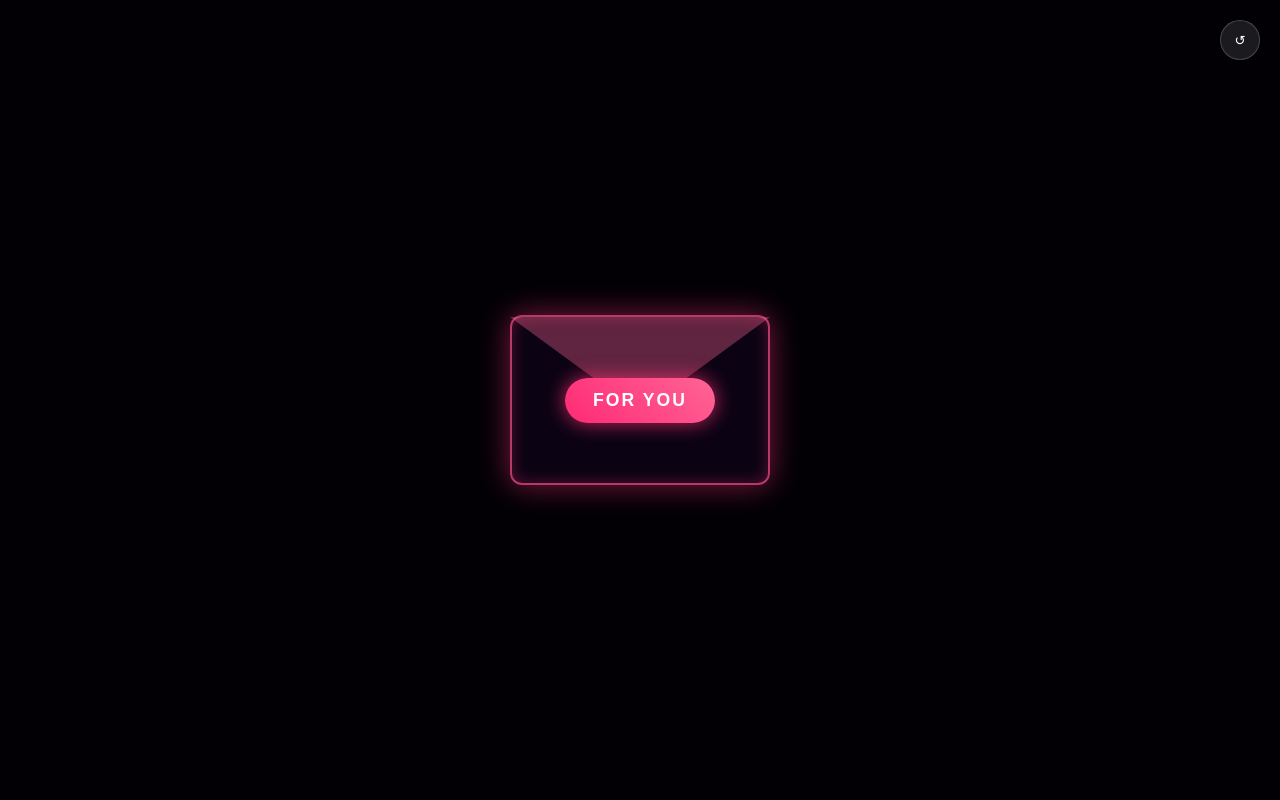
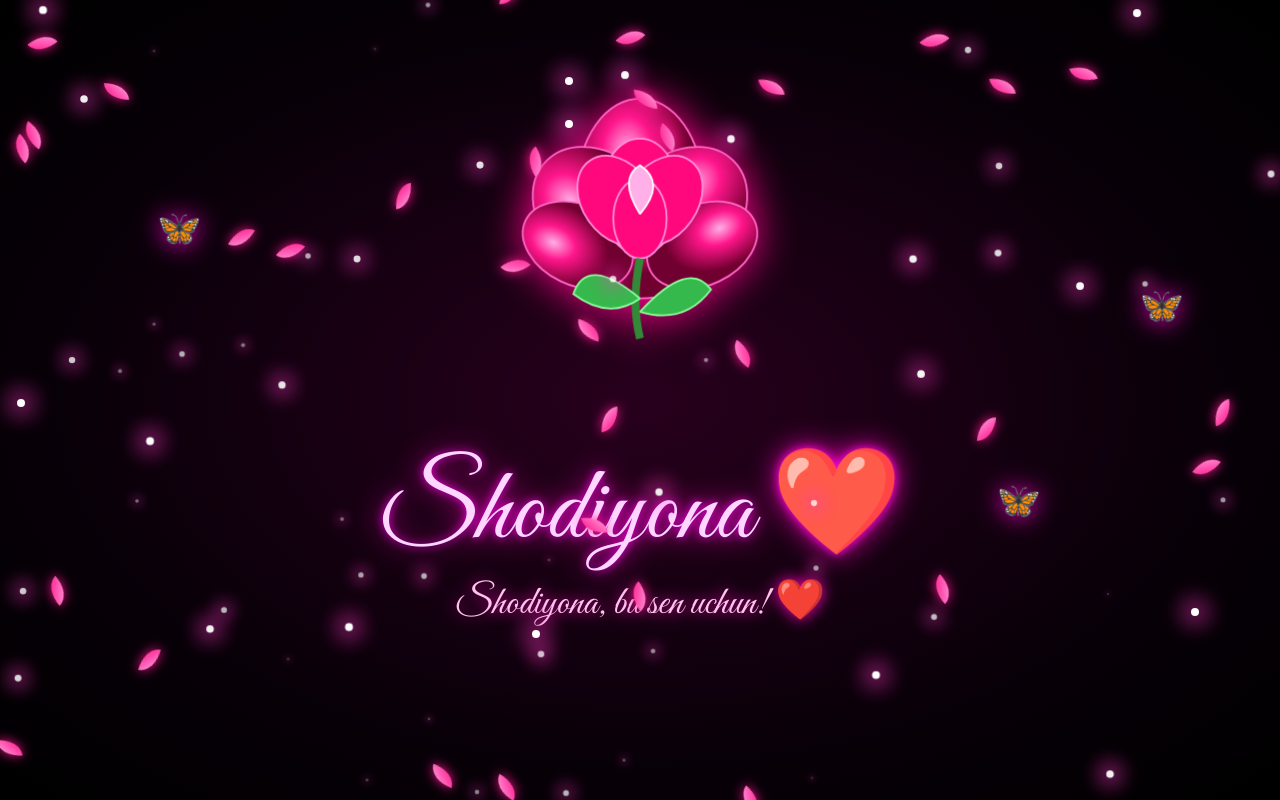
Before and after one commit to loaderuki-dot/my_website1, a plain HTML site: page index.html in a window 1280 px wide. Drawn offline with nearby package versions, Linux system fonts and the light colour scheme; animation ran at ten frames a second.

Commit message:
Refactor index.html with updated styles and content

```diff
--- a/index.html
+++ b/index.html
@@ -1,333 +1,221 @@
+
 <!DOCTYPE html>
 <html lang="uz">
 <head>
-  <meta charset="UTF-8">
-  <meta name="viewport" content="width=device-width, initial-scale=1.0">
-  <title>For Shodiyona</title>
-  <style>
-    * {
-      box-sizing: border-box;
-      margin: 0;
-      padding: 0;
-    }
-    body {
-      background-color: #020005;
-      color: #fff;
-      font-family: 'Segoe UI', Tahoma, Geneva, Verdana, sans-serif;
-      overflow: hidden;
-      height: 100vh;
-      display: flex;
-      justify-content: center;
-      align-items: center;
-    }
-    #canvas-container {
-      position: absolute;
-      top: 0;
-      left: 0;
-      width: 100%;
-      height: 100%;
-      z-index: 1;
-    }
+<meta charset="UTF-8">
+<meta name="viewport" content="width=device-width, initial-scale=1.0">
+<title>Shodiyona ❤️</title>
 
-    /* ENVELOPE CARD */
-    .envelope-wrapper {
-      position: relative;
-      z-index: 10;
-      cursor: pointer;
-      transition: transform 0.5s ease, opacity 0.8s ease;
-    }
-    .envelope-wrapper.hide {
-      opacity: 0;
-      pointer-events: none;
-      transform: scale(0.8);
-    }
-    .envelope {
-      width: 260px;
-      height: 170px;
-      background: rgba(15, 5, 25, 0.75);
-      border: 2px solid rgba(255, 80, 140, 0.7);
-      border-radius: 12px;
-      box-shadow: 0 0 30px rgba(255, 50, 120, 0.5), inset 0 0 15px rgba(255, 50, 120, 0.3);
-      display: flex;
-      justify-content: center;
-      align-items: center;
-      position: relative;
-      backdrop-filter: blur(8px);
-    }
-    .envelope::before {
-      content: '';
-      position: absolute;
-      top: 0;
-      width: 0;
-      height: 0;
-      border-left: 130px solid transparent;
-      border-right: 130px solid transparent;
-      border-top: 95px solid rgba(255, 100, 150, 0.35);
-    }
-    .btn-for-you {
-      padding: 12px 28px;
-      background: linear-gradient(45deg, #ff2a75, #ff6496);
-      border: none;
-      border-radius: 25px;
-      color: #fff;
-      font-size: 1.1rem;
-      font-weight: bold;
-      letter-spacing: 2px;
-      box-shadow: 0 0 20px rgba(255, 42, 117, 0.8);
-      cursor: pointer;
-      transition: all 0.3s ease;
-      z-index: 2;
-    }
-    .btn-for-you:hover {
-      transform: scale(1.08);
-      box-shadow: 0 0 30px rgba(255, 42, 117, 1);
-    }
+<link href="https://fonts.googleapis.com/css2?family=Great+Vibes&display=swap" rel="stylesheet">
 
-    /* CONTROLS */
-    .controls {
-      position: absolute;
-      top: 20px;
-      right: 20px;
-      z-index: 20;
-      display: flex;
-      gap: 10px;
-    }
-    .icon-btn {
-      background: rgba(255, 255, 255, 0.1);
-      border: 1px solid rgba(255, 255, 255, 0.2);
-      color: #fff;
-      width: 40px;
-      height: 40px;
-      border-radius: 50%;
-      display: flex;
-      justify-content: center;
-      align-items: center;
-      cursor: pointer;
-      backdrop-filter: blur(5px);
-      transition: 0.3s;
-    }
-    .icon-btn:hover {
-      background: rgba(255, 42, 117, 0.4);
-    }
-  </style>
-  <script src="https://cdnjs.cloudflare.com/ajax/libs/three.js/r128/three.min.js"></script>
+<style>
+*{margin:0;padding:0;box-sizing:border-box}
+
+body{
+ background:#050008;
+ overflow:hidden;
+ height:100vh;
+ display:flex;
+ justify-content:center;
+ align-items:center;
+}
+
+.scene{
+ position:relative;
+ width:100%;
+ height:100vh;
+ display:flex;
+ justify-content:center;
+ align-items:center;
+ background:radial-gradient(ellipse,#28001d 0%,#080008 65%,#000 100%);
+ overflow:hidden;
+}
+
+.rose{
+ position:absolute;
+ top:12%;
+ width:260px;
+ height:260px;
+ animation:float 4s ease-in-out infinite;
+ filter:drop-shadow(0 0 20px #ff008c);
+}
+
+.rose svg{width:100%;height:100%}
+
+@keyframes float{
+ 0%,100%{transform:translateY(0) scale(1)}
+ 50%{transform:translateY(-15px) scale(1.05)}
+}
+
+.name{
+ position:absolute;
+ top:55%;
+ width:100%;
+ text-align:center;
+ font-family:'Great Vibes',cursive;
+ font-size:clamp(55px,10vw,105px);
+ color:#ff9de5;
+ text-shadow:0 0 10px #ff00aa,0 0 30px #ff008c;
+ animation:glow 2s infinite alternate;
+}
+
+@keyframes glow{
+ from{filter:brightness(.8)}
+ to{filter:brightness(1.5)}
+}
+
+.message{
+ position:absolute;
+ top:72%;
+ width:100%;
+ text-align:center;
+ color:#ffc3ed;
+ font-family:'Great Vibes',cursive;
+ font-size:clamp(25px,5vw,40px);
+ text-shadow:0 0 15px #ff00bb;
+ animation:appear 3s ease both;
+}
+
+@keyframes appear{
+ from{opacity:0;transform:translateY(25px)}
+ to{opacity:1;transform:translateY(0)}
+}
+
+.petal{
+ position:absolute;
+ top:-30px;
+ width:17px;
+ height:25px;
+ border-radius:100% 0 100% 0;
+ background:linear-gradient(135deg,#ffb0e9,#ff007b);
+ box-shadow:0 0 12px #ff168f;
+ animation:fall linear infinite;
+}
+
+@keyframes fall{
+ to{transform:translateY(110vh) rotate(720deg)}
+}
+
+.butterfly{
+ position:absolute;
+ color:#ff8cde;
+ font-size:35px;
+ filter:drop-shadow(0 0 12px #ff00cc);
+ animation:fly 8s ease-in-out infinite alternate;
+}
+
+.b1{top:30%;left:10%}
+.b2{top:40%;right:10%;animation-delay:2s}
+.b3{top:65%;left:75%;animation-delay:1s}
+
+@keyframes fly{
+ 0%{transform:translate(0,0) rotate(-15deg)}
+ 50%{transform:translate(35px,-40px) rotate(15deg)}
+ 100%{transform:translate(-20px,20px) rotate(-10deg)}
+}
+
+.star{
+ position:absolute;
+ width:4px;
+ height:4px;
+ border-radius:50%;
+ background:white;
+ box-shadow:0 0 12px 3px #ff39c5;
+ animation:twinkle 1.5s infinite alternate;
+}
+
+@keyframes twinkle{
+ from{opacity:.2;transform:scale(.5)}
+ to{opacity:1;transform:scale(2)}
+}
+</style>
 </head>
+
 <body>
 
-  <div class="controls">
-    <button class="icon-btn" id="replay-btn" title="Qayta boshlash">↺</button>
-  </div>
+<div class="scene" id="scene">
 
-  <div class="envelope-wrapper" id="envelope">
-    <div class="envelope">
-      <button class="btn-for-you">FOR YOU</button>
-    </div>
-  </div>
+<!-- ATIRGUL -->
+<div class="rose">
+<svg viewBox="0 0 300 300">
 
-  <div id="canvas-container"></div>
+<defs>
+ <radialGradient id="rose" cx="40%" cy="30%">
+  <stop offset="0%" stop-color="#ffb0e8"/>
+  <stop offset="40%" stop-color="#ff168b"/>
+  <stop offset="100%" stop-color="#70002f"/>
+ </radialGradient>
+</defs>
 
-  <script>
-    const container = document.getElementById('canvas-container');
-    const scene = new THREE.Scene();
+<!-- TASHQI YAPROQLAR -->
+<g fill="url(#rose)" stroke="#ff69c8" stroke-width="2">
+ <ellipse cx="150" cy="115" rx="70" ry="100"/>
+ <ellipse cx="105" cy="145" rx="65" ry="85" transform="rotate(-45 105 145)"/>
+ <ellipse cx="195" cy="145" rx="65" ry="85" transform="rotate(45 195 145)"/>
+ <ellipse cx="150" cy="175" rx="85" ry="65"/>
+ <ellipse cx="80" cy="180" rx="45" ry="65" transform="rotate(-65 80 180)"/>
+ <ellipse cx="220" cy="180" rx="45" ry="65" transform="rotate(65 220 180)"/>
+</g>
 
-    const camera = new THREE.PerspectiveCamera(60, window.innerWidth / window.innerHeight, 0.1, 1000);
-    camera.position.set(0, 0, 38);
+<!-- ICHKI YAPROQLAR -->
+<g fill="#ff087e" stroke="#ff91dc" stroke-width="2">
+ <ellipse cx="150" cy="125" rx="45" ry="65"/>
+ <ellipse cx="125" cy="130" rx="40" ry="55" transform="rotate(-35 125 130)"/>
+ <ellipse cx="175" cy="130" rx="40" ry="55" transform="rotate(35 175 130)"/>
+ <ellipse cx="150" cy="150" rx="30" ry="45"/>
+</g>
 
-    const renderer = new THREE.WebGLRenderer({ antialias: true, alpha: true });
-    renderer.setSize(window.innerWidth, window.innerHeight);
-    renderer.setPixelRatio(Math.min(window.devicePixelRatio, 2));
-    container.appendChild(renderer.domElement);
+<path d="M150 145 Q125 105 150 90 Q180 110 150 145"
+ fill="#ffb0e9" stroke="#fff" stroke-width="2"/>
 
-    let stage = 0;
-    let time = 0;
+<path d="M150 195 Q140 245 150 285"
+ stroke="#328a37" stroke-width="9" fill="none"/>
 
-    // SHODIYONA YOZUVI
-    function createTextParticles() {
-      const canvas = document.createElement('canvas');
-      const ctx = canvas.getContext('2d');
-      canvas.width = 1024;
-      canvas.height = 256;
+<path d="M150 240 Q90 190 75 235 Q115 265 150 240"
+ fill="#36b94c" stroke="#8cff9c" stroke-width="2"/>
 
-      ctx.fillStyle = '#000';
-      ctx.fillRect(0, 0, canvas.width, canvas.height);
-      ctx.fillStyle = '#fff';
-      ctx.font = 'Bold 110px "Brush Script MT", cursive, sans-serif';
-      ctx.textAlign = 'center';
-      ctx.textBaseline = 'middle';
-      ctx.fillText('Shodiyona', canvas.width / 2, canvas.height / 2);
+<path d="M150 255 Q205 195 230 230 Q200 270 150 255"
+ fill="#36b94c" stroke="#8cff9c" stroke-width="2"/>
 
-      const imgData = ctx.getImageData(0, 0, canvas.width, canvas.height).data;
-      const points = [];
+</svg>
+</div>
 
-      for (let y = 0; y < canvas.height; y += 4) {
-        for (let x = 0; x < canvas.width; x += 4) {
-          const alpha = imgData[(y * canvas.width + x) * 4];
-          if (alpha > 128) {
-            const posX = (x - canvas.width / 2) * 0.045;
-            const posY = -(y - canvas.height / 2) * 0.045 - 5.5;
-            points.points = points.push(new THREE.Vector3(posX, posY, 0));
-          }
-        }
-      }
-      return points;
-    }
+<div class="butterfly b1">🦋</div>
+<div class="butterfly b2">🦋</div>
+<div class="butterfly b3">🦋</div>
 
-    const textPoints = createTextParticles();
-    const textGeo = new THREE.BufferGeometry();
-    const textPos = new Float32Array(textPoints.length * 3);
-    textPoints.forEach((p, i) => {
-      textPos[i * 3] = p.x;
-      textPos[i * 3 + 1] = p.y;
-      textPos[i * 3 + 2] = p.z;
-    });
-    textGeo.setAttribute('position', new THREE.BufferAttribute(textPos, 3));
-    const textMat = new THREE.PointsMaterial({
-      size: 0.38,
-      color: 0xff4d8d,
-      transparent: true,
-      opacity: 0,
-      blending: THREE.AdditiveBlending
-    });
-    const textMesh = new THREE.Points(textGeo, textMat);
-    scene.add(textMesh);
+<div class="name">Shodiyona ❤️</div>
 
-    // HAQIQIY 3D ROZA GULI (MATEMATIK HESOB)
-    const roseCount = 5000;
-    const roseGeo = new THREE.BufferGeometry();
-    const rosePos = new Float32Array(roseCount * 3);
-    const roseColors = new Float32Array(roseCount * 3);
+<div class="message">
+  Shodiyona, bu sen uchun! ❤️
 
-    for (let i = 0; i < roseCount; i++) {
-      rosePos[i * 3] = 0;
-      rosePos[i * 3 + 1] = 0;
-      rosePos[i * 3 + 2] = 0;
+</div>
 
-      const c = new THREE.Color().setHSL(0.92 + Math.random() * 0.05, 0.95, 0.55);
-      roseColors[i * 3] = c.r;
-      roseColors[i * 3 + 1] = c.g;
-      roseColors[i * 3 + 2] = c.b;
-    }
-    roseGeo.setAttribute('position', new THREE.BufferAttribute(rosePos, 3));
-    roseGeo.setAttribute('color', new THREE.BufferAttribute(roseColors, 3));
+</div>
 
-    const roseMat = new THREE.PointsMaterial({
-      size: 0.42,
-      vertexColors: true,
-      transparent: true,
-      opacity: 0,
-      blending: THREE.AdditiveBlending
-    });
-    const roseMesh = new THREE.Points(roseGeo, roseMat);
-    roseMesh.position.y = 2.5;
-    scene.add(roseMesh);
+<script>
+const scene=document.getElementById("scene");
 
-    // YASHIL POYA
-    const stemCount = 1200;
-    const stemGeo = new THREE.BufferGeometry();
-    const stemPos = new Float32Array(stemCount * 3);
-    const stemColors = new Float32Array(stemCount * 3);
+// Uchib tushadigan gul yaproqlari
+for(let i=0;i<35;i++){
+ let p=document.createElement("div");
+ p.className="petal";
+ p.style.left=Math.random()*100+"%";
+ p.style.animationDuration=(5+Math.random()*8)+"s";
+ p.style.animationDelay=(-Math.random()*10)+"s";
+ scene.appendChild(p);
+}
 
-    for (let i = 0; i < stemCount; i++) {
-      stemPos[i * 3] = 0;
-      stemPos[i * 3 + 1] = 0;
-      stemPos[i * 3 + 2] = 0;
+// Yaltiraydigan yulduzlar
+for(let i=0;i<60;i++){
+ let s=document.createElement("div");
+ s.className="star";
+ s.style.left=Math.random()*100+"%";
+ s.style.top=Math.random()*100+"%";
+ s.style.animationDelay=Math.random()*3+"s";
+ scene.appendChild(s);
+}
+</script>
 
-      const c = new THREE.Color(0x00ff66);
-      stemColors[i * 3] = c.r;
-      stemColors[i * 3 + 1] = c.g;
-      stemColors[i * 3 + 2] = c.b;
-    }
-    stemGeo.setAttribute('position', new THREE.BufferAttribute(stemPos, 3));
-    stemGeo.setAttribute('color', new THREE.BufferAttribute(stemColors, 3));
-
-    const stemMat = new THREE.PointsMaterial({
-      size: 0.35,
-      vertexColors: true,
-      transparent: true,
-      opacity: 0,
-      blending: THREE.AdditiveBlending
-    });
-    const stemMesh = new THREE.Points(stemGeo, stemMat);
-    scene.add(stemMesh);
-
-    // BOSHQARUV
-    const envelope = document.getElementById('envelope');
-    const replayBtn = document.getElementById('replay-btn');
-
-    envelope.addEventListener('click', () => {
-      if (stage !== 0) return;
-      stage = 1;
-      time = 0;
-      envelope.classList.add('hide');
-    });
-
-    replayBtn.addEventListener('click', () => {
-      stage = 0;
-      time = 0;
-      envelope.classList.remove('hide');
-      textMat.opacity = 0;
-      roseMat.opacity = 0;
-      stemMat.opacity = 0;
-      roseMesh.rotation.y = 0;
-    });
-
-    const clock = new THREE.Clock();
-
-    function animate() {
-      requestAnimationFrame(animate);
-      const delta = clock.getDelta();
-
-      if (stage === 1) {
-        time += delta;
-
-        textMat.opacity = Math.min(time * 0.8, 1);
-        roseMat.opacity = Math.min(time * 0.9, 0.95);
-
-        // 3D ROZA FORMULASI (Haqqoniy gul hajmi va qatlamlari)
-        const rArr = roseGeo.attributes.position.array;
-        for (let i = 0; i < roseCount; i++) {
-          const progress = Math.min(time * 0.7, 1);
-          const u = (i / roseCount) * Math.PI * 10;
-          const v = (i / roseCount) * Math.PI * 2;
-
-          const r = (Math.sin(2 * u) + 1.4) * Math.cos(v) * 4.5 * progress;
-          const x = r * Math.sin(u);
-          const z = r * Math.cos(u);
-          const y = (Math.sin(v) * 3 + Math.cos(u * 1.5) * 1.5) * progress;
-
-          rArr[i * 3] = x;
-          rArr[i * 3 + 1] = y;
-          rArr[i * 3 + 2] = z;
-        }
-        roseGeo.attributes.position.needsUpdate = true;
-        roseMesh.rotation.y += 0.005;
-
-        // Poya
-        if (time > 0.8) {
-          stemMat.opacity = Math.min((time - 0.8) * 1.2, 0.95);
-          const stArr = stemGeo.attributes.position.array;
-          for (let i = 0; i < stemCount; i++) {
-            const t = (i / stemCount);
-            const stemProgress = Math.min((time - 0.8) * 1.5, 1);
-
-            stArr[i * 3] = Math.sin(t * Math.PI * 2) * 0.2;
-            stArr[i * 3 + 1] = 2.5 - (t * 8 * stemProgress);
-            stArr[i * 3 + 2] = Math.cos(t * Math.PI * 2) * 0.2;
-          }
-          stemGeo.attributes.position.needsUpdate = true;
-        }
-      }
-
-      renderer.render(scene, camera);
-    }
-
-    animate();
-
-    window.addEventListener('resize', () => {
-      camera.aspect = window.innerWidth / window.innerHeight;
-      camera.updateProjectionMatrix();
-      renderer.setSize(window.innerWidth, window.innerHeight);
-    });
-  </script>
 </body>
 </html>
```
